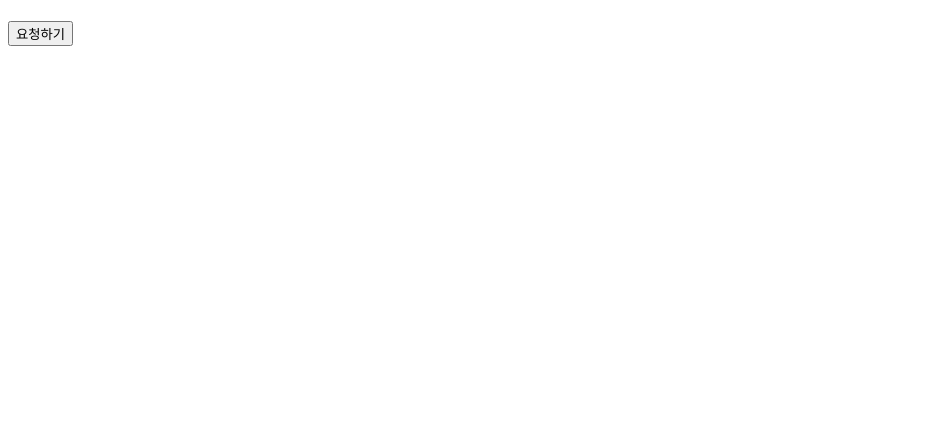
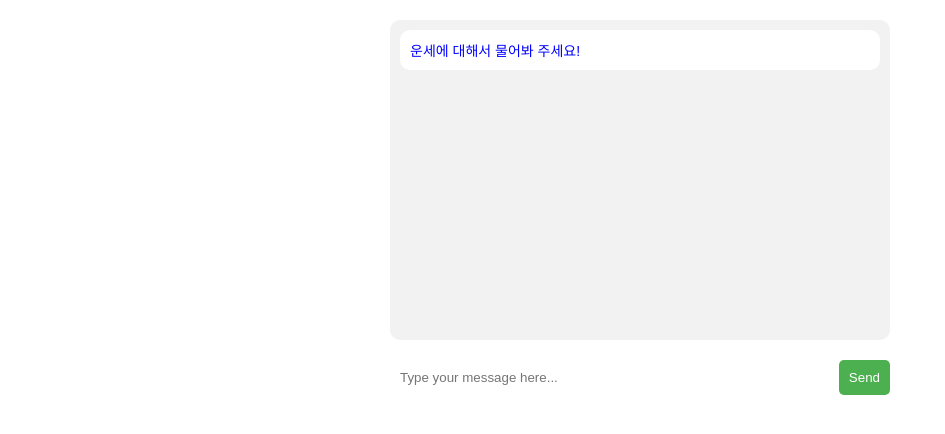
Before and after one commit to KIMINJOONG/chatGPT-study, a plain HTML site: page frontend/index.html in a window 1280 px wide. Shown: the whole page, without its empty margins (0-945 px from the left). Drawn offline with Linux system fonts and the light colour scheme.

Commit message:
12. ChatGPT 활용하여 채팅 UI 구현하기

```diff
--- a/backend/index.js
+++ b/backend/index.js
@@ -28,8 +28,8 @@ app.post("/fortuneTell", async function (req, res) {
     // max_tokens: 100,
     // temperature: 0.5,
     messages: [
-      { role: "system", content: "Hello world" },
-      { role: "user", content: "Hello world" },
+      { role: "system", content: "당신은 세계최고의 점성술사입니다." },
+      { role: "user", content: req.body.message },
     ],
   });
   let fortune = chatCompletion.data.choices[0].message["content"];
--- a/frontend/index.html
+++ b/frontend/index.html
@@ -1,30 +1,124 @@
 <!DOCTYPE html>
-<html lang="ko">
+<html>
   <head>
     <meta charset="UTF-8" />
-    <meta http-equiv="X-UA-Compatible" content="IE=edge" />
-    <meta name="viewport" content="width=device-width, initial-scale=1.0" />
-    <title>운세보는 챗도지</title>
+    <title>Chat UI Screen</title>
+    <link rel="stylesheet" href="style.css" />
+    <style>
+      body {
+        margin: 0;
+        padding: 0;
+        font-family: Arial, sans-serif;
+        font-size: 14px;
+      }
+
+      .chat-container {
+        max-width: 500px;
+        margin: 0 auto;
+        padding: 20px;
+      }
+
+      .chat-box {
+        background-color: #f2f2f2;
+        padding: 10px;
+        border-radius: 10px;
+        margin-bottom: 20px;
+        overflow-y: scroll;
+        height: 300px;
+      }
+
+      .chat-message {
+        background-color: #fff;
+        padding: 10px;
+        border-radius: 10px;
+        margin-bottom: 10px;
+      }
+
+      .chat-message p {
+        margin: 0;
+        padding: 0;
+      }
+
+      .chat-input {
+        display: flex;
+        margin-top: 20px;
+      }
+
+      .chat-input input {
+        flex: 1;
+        padding: 10px;
+        border: none;
+        border-radius: 5px;
+        margin-right: 10px;
+      }
+
+      .chat-input button {
+        background-color: #4caf50;
+        color: #fff;
+        border: none;
+        padding: 10px;
+        border-radius: 5px;
+        cursor: pointer;
+      }
+
+      .chat-input button:hover {
+        background-color: #3e8e41;
+      }
+
+      .assistant {
+        color: blue;
+      }
+    </style>
   </head>
+
   <body>
-    <h1></h1>
-    <button onclick="getFortune();">요청하기</button>
+    <div class="chat-container">
+      <div class="chat-box">
+        <div class="chat-message">
+          <p class="assistant">운세에 대해서 물어봐 주세요!</p>
+        </div>
+      </div>
+      <div class="chat-input">
+        <input type="text" placeholder="Type your message here..." />
+        <button>Send</button>
+      </div>
+    </div>
     <script>
-      async function getFortune() {
-        try {
+      const chatBox = document.querySelector(".chat-box");
+
+      const sendMessage = async () => {
+        const chatInput = document.querySelector(".chat-input input");
+        const chatMessage = document.createElement("div");
+        chatMessage.classList.add("chat-message");
+        chatMessage.innerHTML = `
+    <p>${chatInput.value}</p>
+  `;
+        chatBox.appendChild(chatMessage);
+        chatInput.value = "";
+
         const response = await fetch("http://localhost:3000/fortuneTell", {
           method: "POST",
           headers: {
             "Content-Type": "application/json",
           },
-            body: JSON.stringify({ name: "Johon" }),
+          body: JSON.stringify({
+            message: chatInput.value,
+          }),
         });
+
         const data = await response.json();
-          console.log(data);
-        } catch (error) {
-          console.error(error);
-        }
-      }
+
+        const astrologerMessage = document.createElement("div");
+        astrologerMessage.classList.add("chat-message");
+        astrologerMessage.innerHTML = `
+    <p class='assistant'>${data.assistant}</p>
+  `;
+        chatBox.appendChild(astrologerMessage);
+      };
+
+      document
+        .querySelector(".chat-input button")
+        .addEventListener("click", sendMessage);
     </script>
   </body>
 </html>
```
Also changed, not shown: frontend/script.js (added), frontend/style.css (added). Lines whose indentation alone changed are shown as unchanged.
